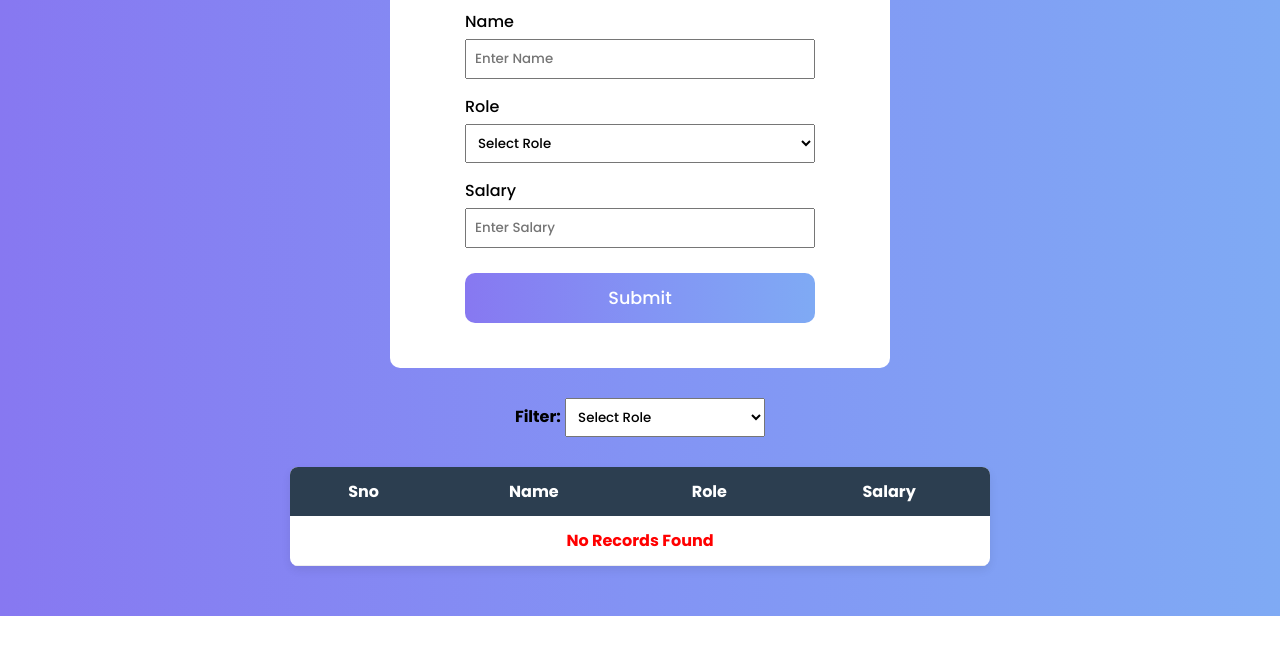
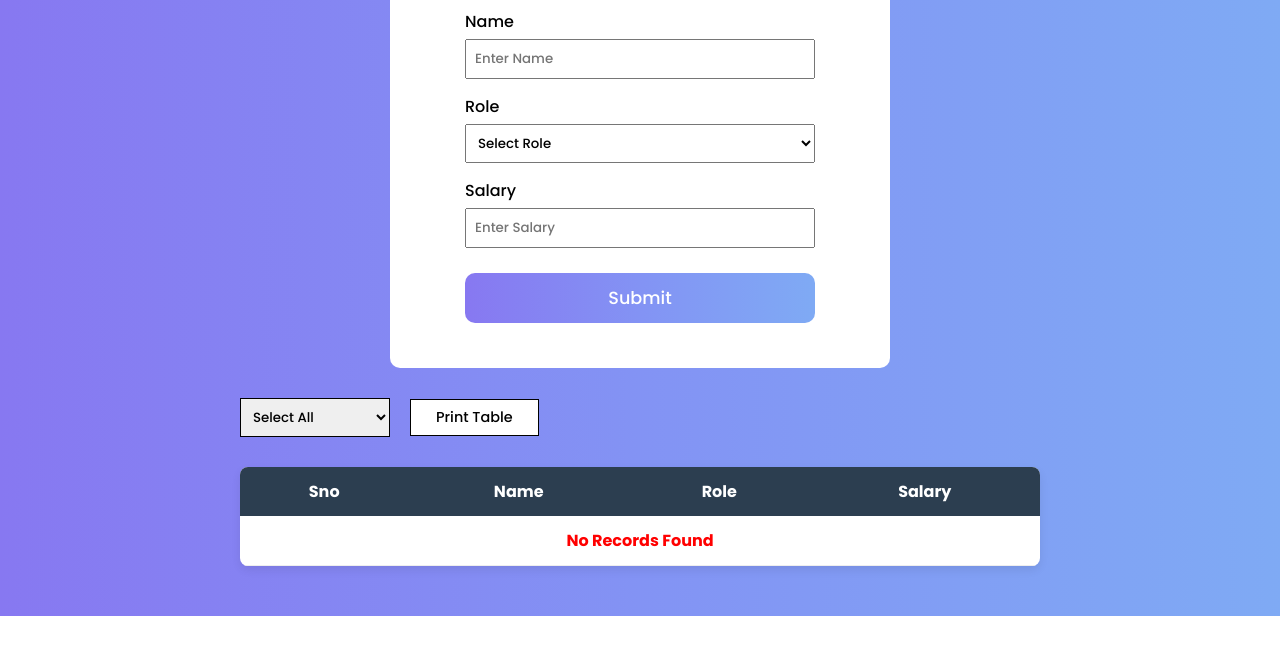
Before and after one commit to Subaranjani-03/EmployeeSalaryManagement, a plain HTML site: page index.html in a window 1280 px wide. Shown: the part 151-800 px from the top of the page. Drawn offline with nearby package versions, Linux system fonts and the light colour scheme.

Commit message:
project completed

```diff
--- a/index.html
+++ b/index.html
@@ -32,16 +32,7 @@
 
             <div class="form-input">
               <label for="role">Role</label>
-              <select name="role" id="role">
-                <option value="">Select Role</option>
-                <option value="Designer">Designer</option>
-                <option value="Developer">Developer</option>
-                <option value="Tester">Tester</option>
-                <option value="Database Administrator">
-                  Database Administrator
-                </option>
-                <option value="Software Engineer">Software Engineer</option>
-              </select>
+              <select name="role" id="role" class="role-select"></select>
               <span id="roleError" class="error"></span>
             </div>
 
@@ -60,16 +51,13 @@
         </form>
       </div>
 
-      <div class="filter-box">
-        <label for="filterRole"><b>Filter:</b></label>
-        <select id="filterRole">
-          <option value="">Select Role</option>
-          <option value="Designer">Designer</option>
-          <option value="Developer">Developer</option>
-          <option value="Tester">Tester</option>
-          <option value="Database Administrator">Database Administrator</option>
-          <option value="Software Engineer">Software Engineer</option>
-        </select>
+      <div class="table-actions">
+        <div class="filter-box">
+          <!-- <label for="filterRole"></label> -->
+          <select id="filterRole" class="role-select"></select>
+        </div>
+
+        <button onclick="window.print()" id="print">Print Table</button>
       </div>
 
       <table id="employeeTable">
--- a/script.js
+++ b/script.js
@@ -1,5 +1,35 @@
 $(document).ready(function () {
+  const roles = [
+    "Designer",
+    "Developer",
+    "Tester",
+    "Database Administrator",
+    "Software Engineer",
+  ];
+
+  function loadRoles() {
+    $(".role-select").each(function () {
+      let firstOption = "";
+
+      if ($(this).attr("id") === "filterRole") {
+        firstOption = '<option value="">Select All</option>';
+      } else {
+        firstOption = '<option value="">Select Role</option>';
+      }
+
+      let options = firstOption;
+
+      roles.forEach(function (role) {
+        options += `<option value="${role}">${role}</option>`;
+      });
+
+      $(this).html(options);
+    });
+  }
+
+  loadRoles();
   dispEmployee();
+
   $(".form-new").on("submit", function (e) {
     e.preventDefault();
 
@@ -56,6 +86,7 @@ $(document).ready(function () {
 
       dispEmployee();
       this.reset();
+      $("#role").val("");
     }
   });
 
--- a/style.css
+++ b/style.css
@@ -9,11 +9,10 @@
 
 .wrapper {
   height: auto;
-   display: flex;
+  display: flex;
   flex-direction: column;
   align-items: center;
   gap: 30px;
-  /* background: url(./3442581.jpg); */
   background: linear-gradient(to right, #8778f1, #8393f4, #7faaf4);
   background-size: cover;
   padding: 50px;
@@ -89,11 +88,10 @@ button:hover {
   font-size: 0.8rem;
 }
 
-
 /* ---------table-------- */
 
 #employeeTable {
-  width: 700px;
+  width: 800px;
   border-collapse: collapse;
   background: #fff;
   box-shadow: 0 4px 10px rgba(0, 0, 0, 0.08);
@@ -123,6 +121,39 @@ button:hover {
 
 .filter-box select {
   padding: 8px;
-  width: 200px;
+  width: 150px;
   font-weight: 500;
+  border: 1px solid black;
 }
+
+.table-actions {
+  /* border: 1px solid; */
+  width: 800px;
+  display: flex;
+  align-items: center;
+  gap: 20px;
+  justify-content: start;
+}
+
+#print {
+  border: 1px solid black;
+  width: auto;
+  padding: 7px 25px;
+  background: white;
+  color: black;
+  font-size: 0.9rem;
+  font-weight: 500;
+  border-radius: 0px;
+}
+
+@media print {
+  .form-new {
+    display: none;
+  }
+  .filter-box {
+    display: none;
+  }
+  #print {
+    display: none;
+  }
+}
```
Also changed, not shown: 3442581.jpg (deleted). Lines whose indentation alone changed are shown as unchanged.
